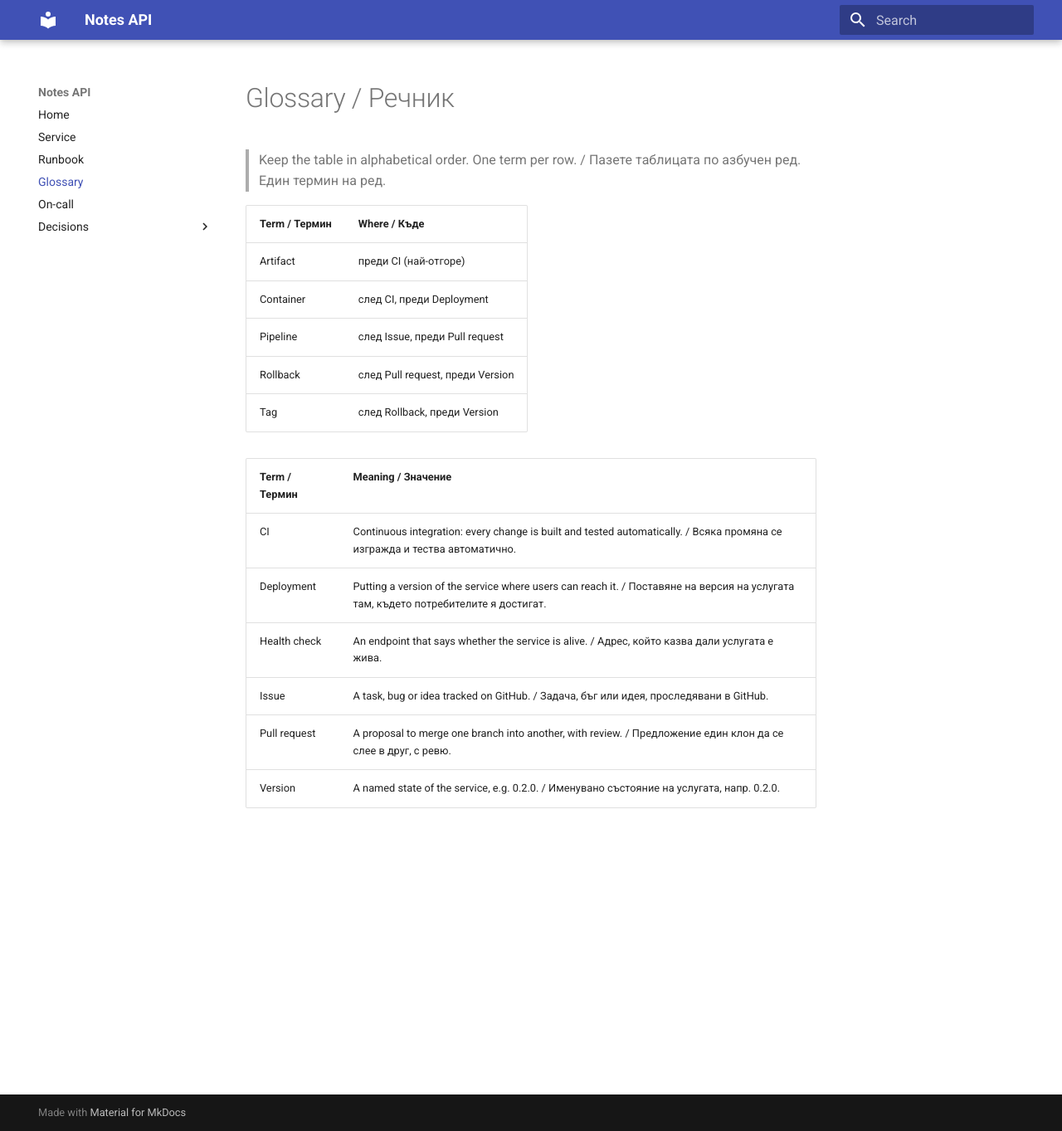
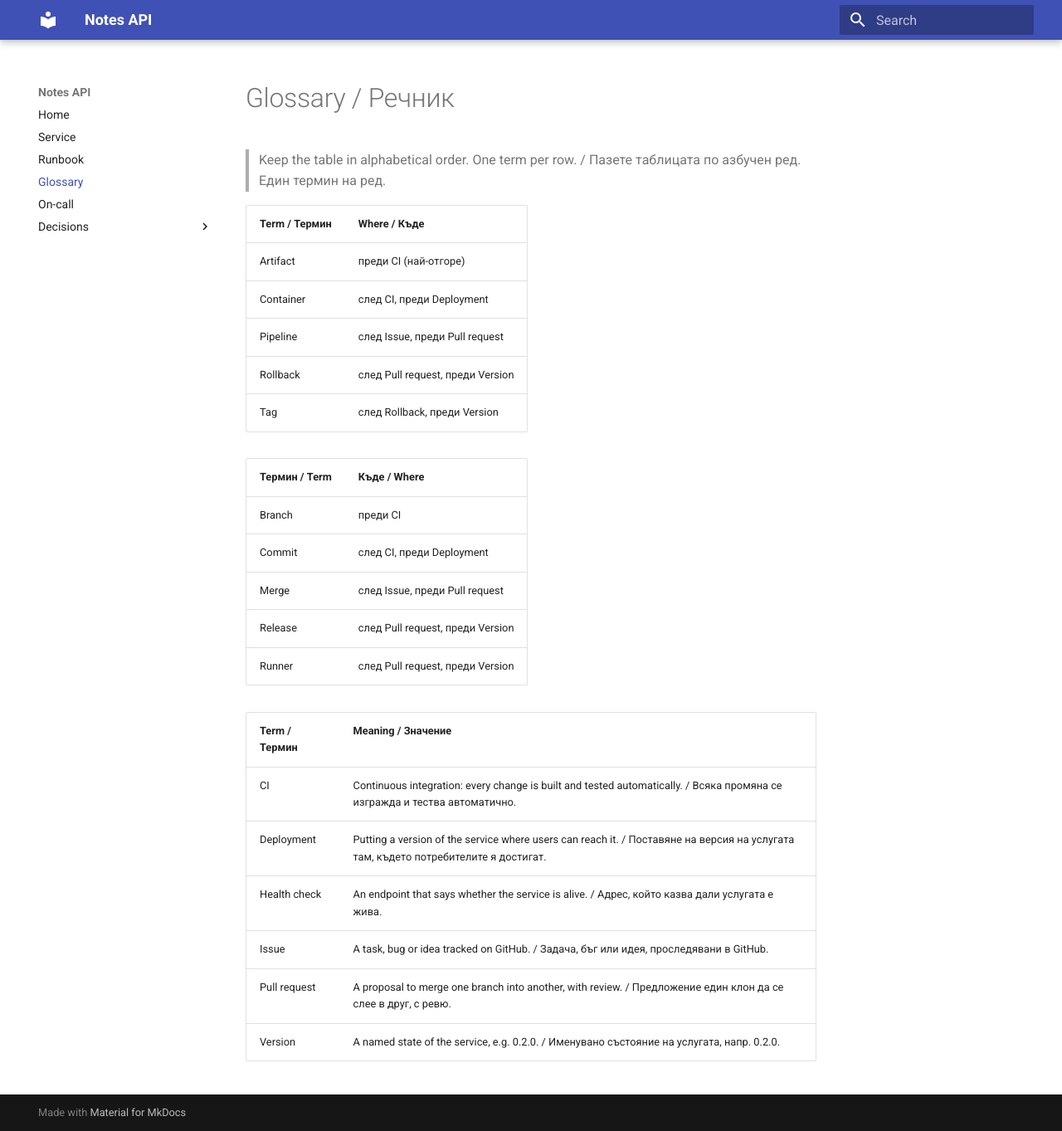
Before and after one commit to hb1dys/devops-labs-fn361223029, an MkDocs documentation site: the page built from docs/glossary.md, in a window 1280 px wide and 1363 px high. Shown: the whole window at 83% size. Built offline with MkDocs 1.6.1 and Material for MkDocs 9.7.7, drawn with Linux system fonts in a browser that asks for light colours.

Commit message:
Add glossary terms

```diff
--- a/docs/glossary.md
+++ b/docs/glossary.md
@@ -10,6 +10,14 @@
 | Rollback | след Pull request, преди Version |
 | Tag | след Rollback, преди Version |
 
+| Термин / Term  |  Къде / Where |
+|---|---|
+| Branch  |  преди CI |
+| Commit  |  след CI, преди Deployment |
+| Merge  |  след Issue, преди Pull request |
+| Release  |  след Pull request, преди Version |
+| Runner  |  след Pull request, преди Version |
+
 | Term / Термин | Meaning / Значение |
 |---|---|
 | CI | Continuous integration: every change is built and tested automatically. / Всяка промяна се изгражда и тества автоматично. |
```
